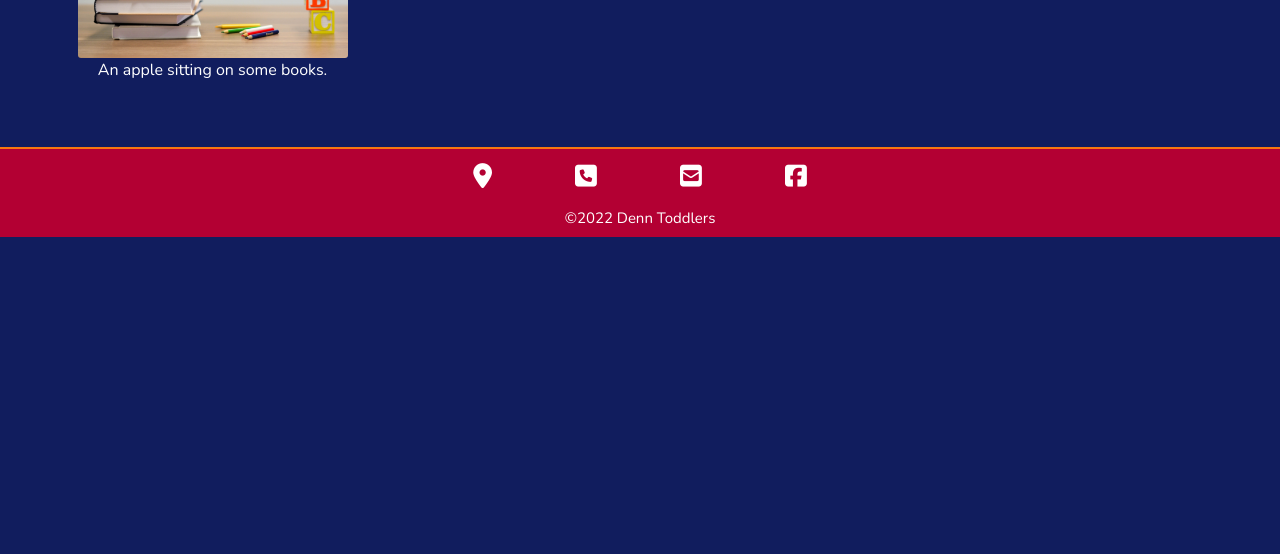
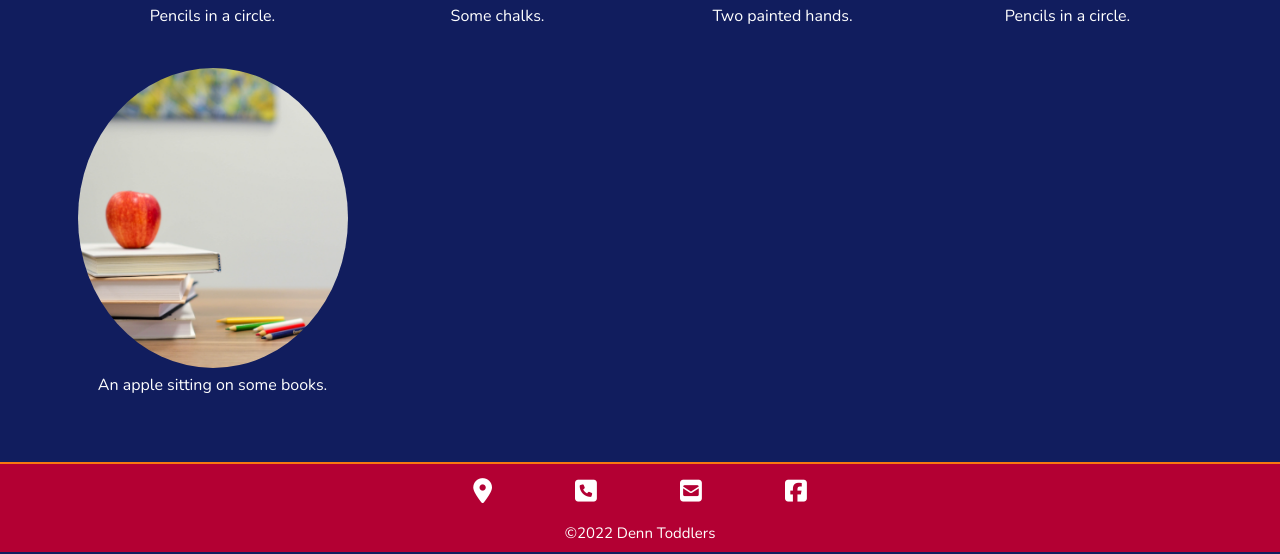
Before and after one commit to sam-timmins/denn_toddlers, a Django app: page /gallery/ in a window 1280 px wide. Shown: the part 882-1436 px from the top of the page. Before the commit the page ends 1119 px from the top, so only its background shows below. Run offline with Django 3.2, Linux system fonts and the light colour scheme; some libraries are stand-ins or nearby versions; some web fonts are replaced.

Commit message:
Change shape of images

```diff
--- a/gallery/templates/gallery/gallery.html
+++ b/gallery/templates/gallery/gallery.html
@@ -23,64 +23,64 @@
 
         <div class="col-sm-6 col-md-4 col-lg-3 my-2 text-center">
             <a href="{% static 'images/apple.jpg' %}" data-lightbox="photos" class="text-decoration-none">
-                <img class="img-fluid gallery-image rounded-3" src="{% static 'images/apple.jpg' %}">
-                <figcaption class="text-white mb-5">An apple sitting on some books.</figcaption>
+                <img class="img-fluid gallery-image rounded-circle" src="{% static 'images/apple.jpg' %}">
+                <figcaption class="text-white mb-5 mt-2">An apple sitting on some books.</figcaption>
             </a>
         </div>
 
         <div class="col-sm-6 col-md-4 col-lg-3 my-2 text-center">
             <a href="{% static 'images/hands.jpg' %}" data-lightbox="photos" class="text-decoration-none">
-                <img class="img-fluid gallery-image rounded-3" src="{% static 'images/hands.jpg' %}">
-                <figcaption class="text-white mb-5">Two painted hands.</figcaption>
+                <img class="img-fluid gallery-image rounded-circle" src="{% static 'images/hands.jpg' %}">
+                <figcaption class="text-white mb-5 mt-2">Two painted hands.</figcaption>
             </a>
         </div>
 
         <div class="col-sm-6 col-md-4 col-lg-3 my-2 text-center">
             <a href="{% static 'images/chalks.jpg' %}" data-lightbox="photos" class="text-decoration-none">
-                <img class="img-fluid gallery-image rounded-3" src="{% static 'images/chalks.jpg' %}">
-                <figcaption class="text-white mb-5">Some chalks.</figcaption>
+                <img class="img-fluid gallery-image rounded-circle" src="{% static 'images/chalks.jpg' %}">
+                <figcaption class="text-white mb-5 mt-2">Some chalks.</figcaption>
             </a>
         </div>
 
         <div class="col-sm-6 col-md-4 col-lg-3 my-2 text-center">
             <a href="{% static 'images/pencils.jpg' %}" data-lightbox="photos" class="text-decoration-none">
-                <img class="img-fluid gallery-image rounded-3" src="{% static 'images/pencils.jpg' %}">
-                <figcaption class="text-white mb-5">Pencils in a circle.</figcaption>
+                <img class="img-fluid gallery-image rounded-circle" src="{% static 'images/pencils.jpg' %}">
+                <figcaption class="text-white mb-5 mt-2">Pencils in a circle.</figcaption>
             </a>
         </div>
 
         <div class="col-sm-6 col-md-4 col-lg-3 my-2 text-center">
             <a href="{% static 'images/pencils.jpg' %}" data-lightbox="photos" class="text-decoration-none">
-                <img class="img-fluid gallery-image rounded-3" src="{% static 'images/pencils.jpg' %}">
-                <figcaption class="text-white mb-5">Pencils in a circle.</figcaption>
+                <img class="img-fluid gallery-image rounded-circle" src="{% static 'images/pencils.jpg' %}">
+                <figcaption class="text-white mb-5 mt-2">Pencils in a circle.</figcaption>
             </a>
         </div>
 
         <div class="col-sm-6 col-md-4 col-lg-3 my-2 text-center">
             <a href="{% static 'images/chalks.jpg' %}" data-lightbox="photos" class="text-decoration-none">
-                <img class="img-fluid gallery-image rounded-3" src="{% static 'images/chalks.jpg' %}">
-                <figcaption class="text-white mb-5">Some chalks.</figcaption>
+                <img class="img-fluid gallery-image rounded-circle" src="{% static 'images/chalks.jpg' %}">
+                <figcaption class="text-white mb-5 mt-2">Some chalks.</figcaption>
             </a>
         </div>
 
         <div class="col-sm-6 col-md-4 col-lg-3 my-2 text-center">
             <a href="{% static 'images/hands.jpg' %}" data-lightbox="photos" class="text-decoration-none">
-                <img class="img-fluid gallery-image rounded-3" src="{% static 'images/hands.jpg' %}">
-                <figcaption class="text-white mb-5">Two painted hands.</figcaption>
+                <img class="img-fluid gallery-image rounded-circle" src="{% static 'images/hands.jpg' %}">
+                <figcaption class="text-white mb-5 mt-2 mt-2">Two painted hands.</figcaption>
             </a>
         </div>
 
         <div class="col-sm-6 col-md-4 col-lg-3 my-2 text-center">
             <a href="{% static 'images/pencils.jpg' %}" data-lightbox="photos" class="text-decoration-none">
-                <img class="img-fluid gallery-image rounded-3" src="{% static 'images/pencils.jpg' %}">
-                <figcaption class="text-white mb-5">Pencils in a circle.</figcaption>
+                <img class="img-fluid gallery-image rounded-circle" src="{% static 'images/pencils.jpg' %}">
+                <figcaption class="text-white mb-5 mt-2">Pencils in a circle.</figcaption>
             </a>
         </div>
 
         <div class="col-sm-6 col-md-4 col-lg-3 my-2 text-center">
             <a href="{% static 'images/apple.jpg' %}" data-lightbox="photos" class="text-decoration-none">
-                <img class="img-fluid gallery-image rounded-3" src="{% static 'images/apple.jpg' %}">
-                <figcaption class="text-white mb-5">An apple sitting on some books.</figcaption>
+                <img class="img-fluid gallery-image rounded-circle" src="{% static 'images/apple.jpg' %}">
+                <figcaption class="text-white mb-5 mt-2">An apple sitting on some books.</figcaption>
             </a>
         </div>
 
--- a/static/css/app.css
+++ b/static/css/app.css
@@ -209,7 +209,7 @@ body {
   }
 
 .gallery-image {
-    height: 20rem;
+    height: 30rem;
     width: 30rem;
     object-fit: cover;
 }
```
